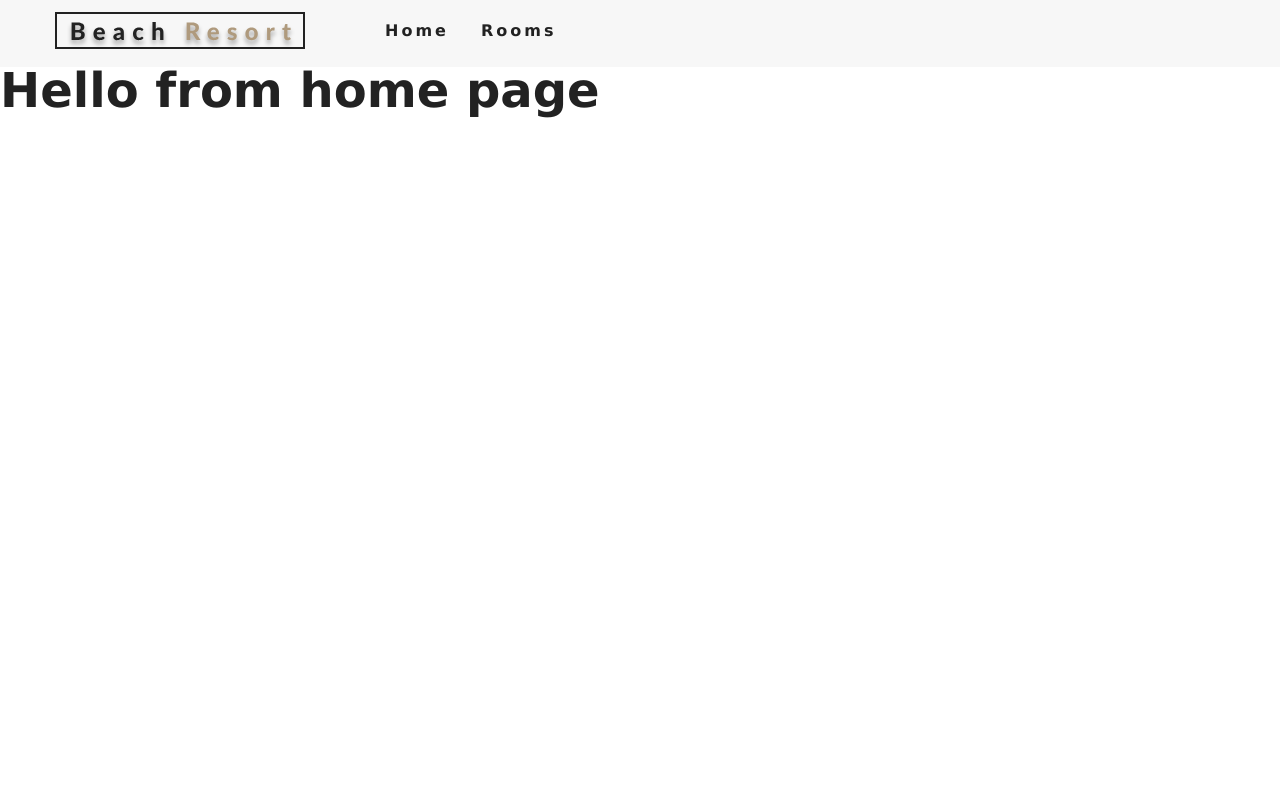
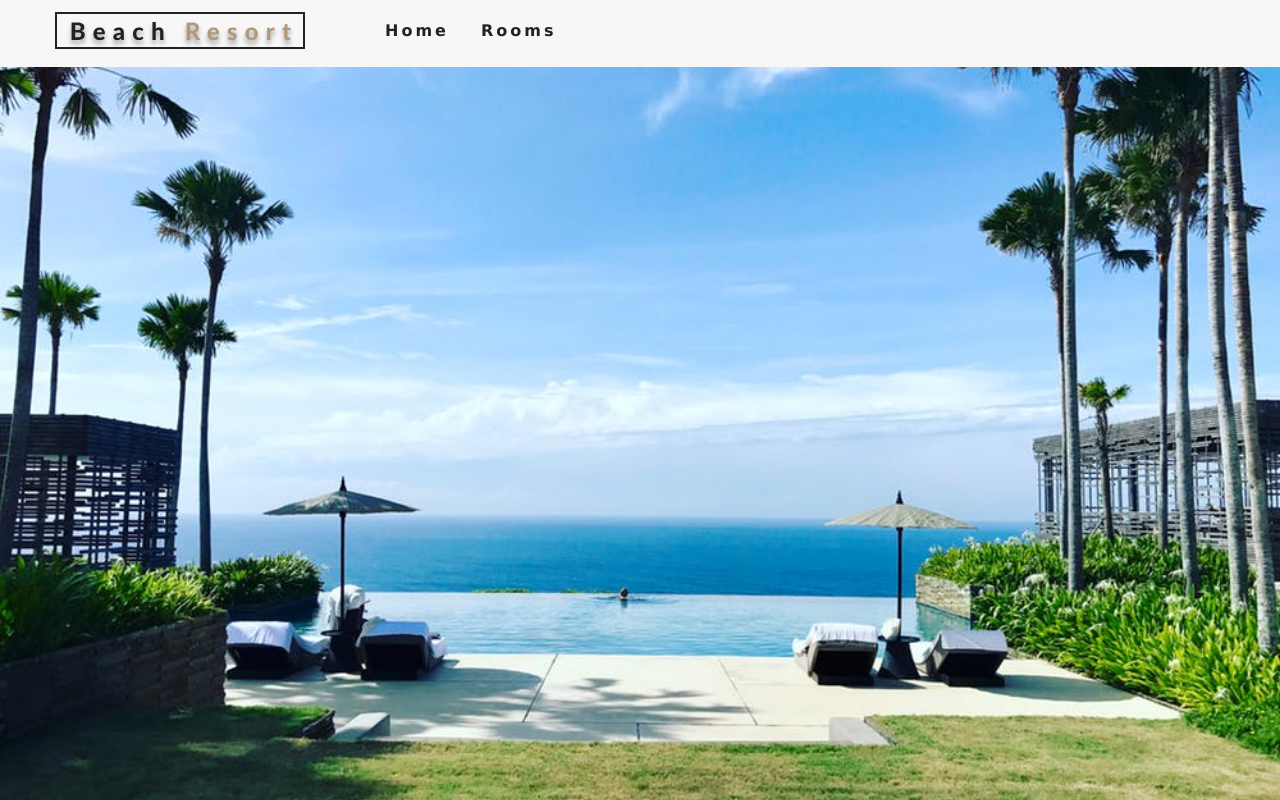
Before and after one commit to lucaspires-source/hotelreservation, a React (Create React App) app: page / in a window 1280 px wide. Built offline with nearby package versions, Linux system fonts and the light colour scheme.

Commit message:
started Hero component

```diff
--- a/src/App.css
+++ b/src/App.css
@@ -95,11 +95,12 @@
   width: 100%;
   padding: 0.75rem 2rem;
   background: var(--offWhite);
+  justify-content: flex-end;
   z-index: 1;
 }
 .nav-header {
   display: flex;
-  justify-content: space-between;
+  justify-content: space-around;
 }
 .nav-btn {
   background: transparent;
--- /dev/null
+++ b/src/components/Hero.js
@@ -0,0 +1,14 @@
+import React from 'react'
+
+const Hero = ({children,hero}) => {
+    return (
+ <header className={hero}>
+     {children}
+ </header>
+    )
+}
+
+Hero.defaultProps ={
+    hero:'defaultHero'
+}
+export default Hero
--- a/src/pages/Error.js
+++ b/src/pages/Error.js
@@ -1,10 +1,8 @@
 import React from 'react'
-
+import Hero from '../components/Hero'
 const Error = () => {
     return (
-        <div>
-            <h1> this is the error page</h1>
-        </div>
+            <Hero/>
     )
 }
 export default Error
--- a/src/pages/Home.js
+++ b/src/pages/Home.js
@@ -1,10 +1,8 @@
 import React from 'react'
-
+import Hero from '../components/Hero'
  const Home = () => {
     return (
-        <div>
-            <h1>Hello from home page</h1>
-        </div>
+    <Hero/>
     )
 }
 export default Home
--- a/src/pages/Rooms.js
+++ b/src/pages/Rooms.js
@@ -1,10 +1,10 @@
 import React from 'react'
-
+import Hero from '../components/Hero'
  const Rooms = () => {
     return (
-        <div>
-            <h1>Hello from rooms page</h1>
-        </div>
+
+            <Hero hero="roomsHero" />
+
     )
 }
 export default Rooms
```
Also changed, not shown: src/components/Banner.js (added).
